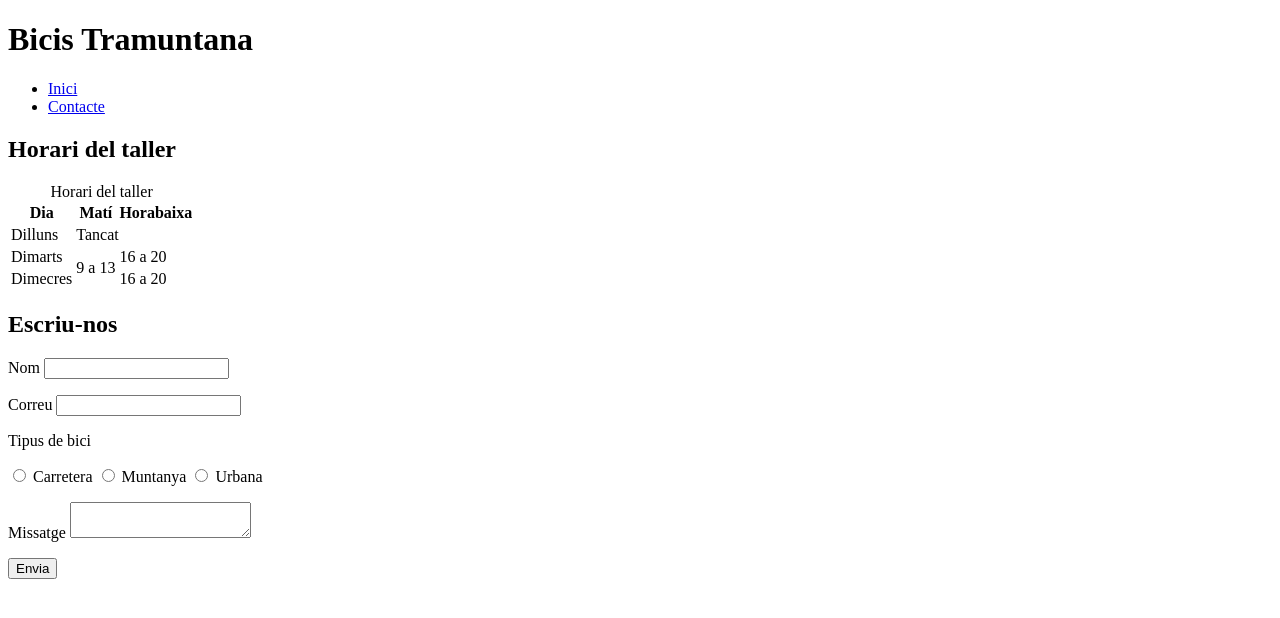
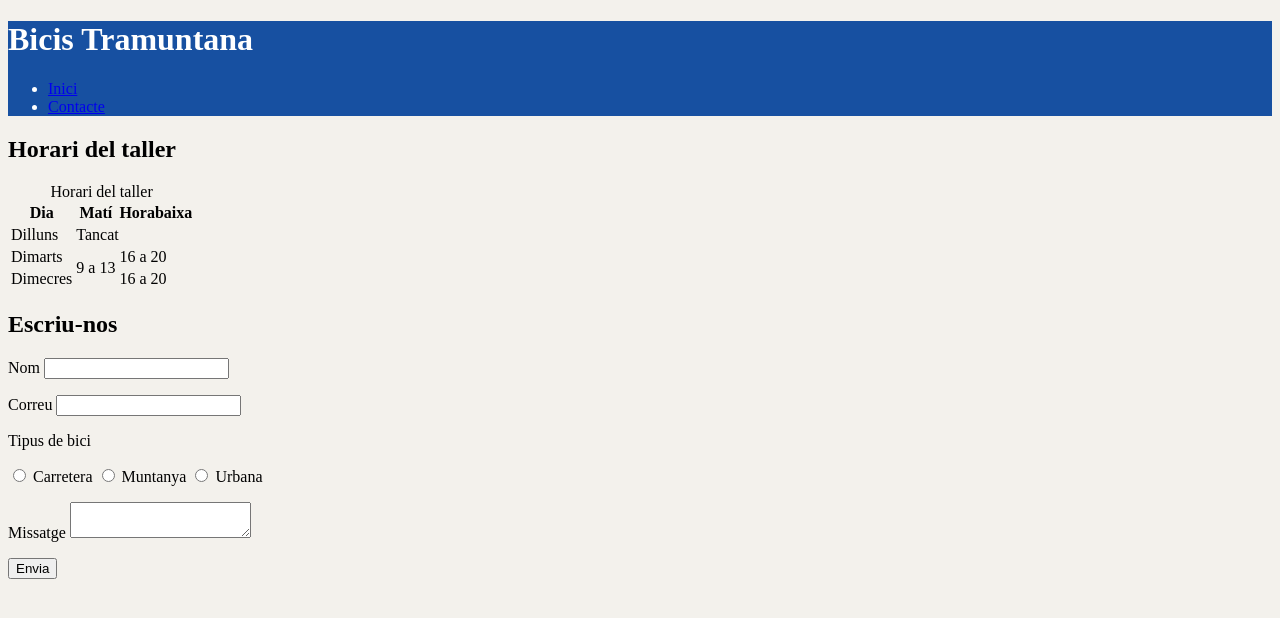
Before and after one commit to Alonsoggg244/gottschling_alonso_valentino_solucions_examen1, a plain HTML site: page contacte.html in a window 1280 px wide. Drawn offline with Linux system fonts and the light colour scheme.

Commit message:
Exercici 3.2->Variables en css

```diff
--- a/css/estils.css
+++ b/css/estils.css
@@ -12,6 +12,19 @@ html {
 
 body {
     font-size: 1.6rem;
+    /* 16px */
 }
 
-/* 16px */
+:root {
+    --principal: #1750a1;
+    --fons: #f3f1ec;
+}
+
+body {
+    background-color: var(--fons);
+}
+
+header {
+    background-color: var(--principal);
+    color: white;
+}
```
